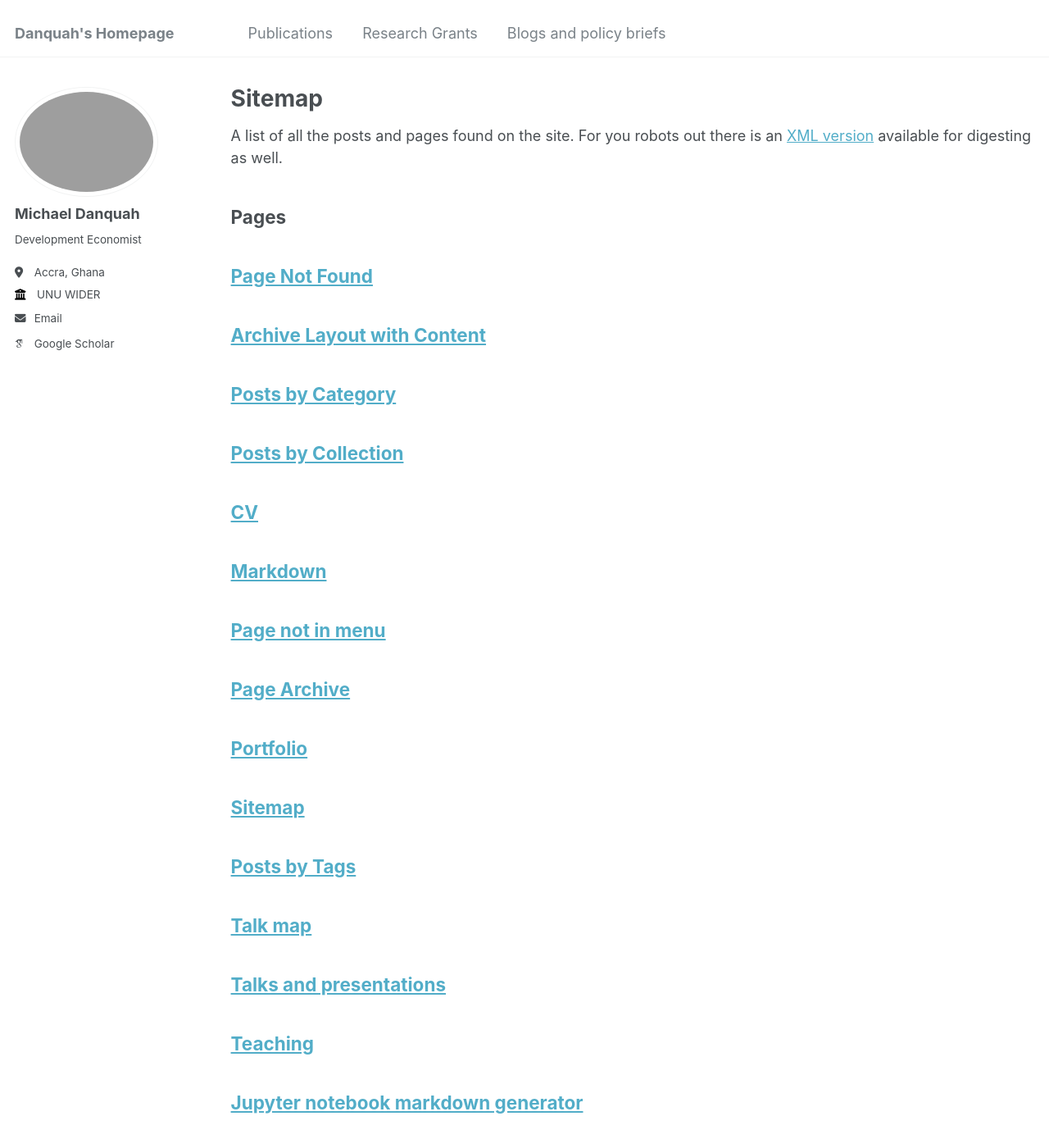
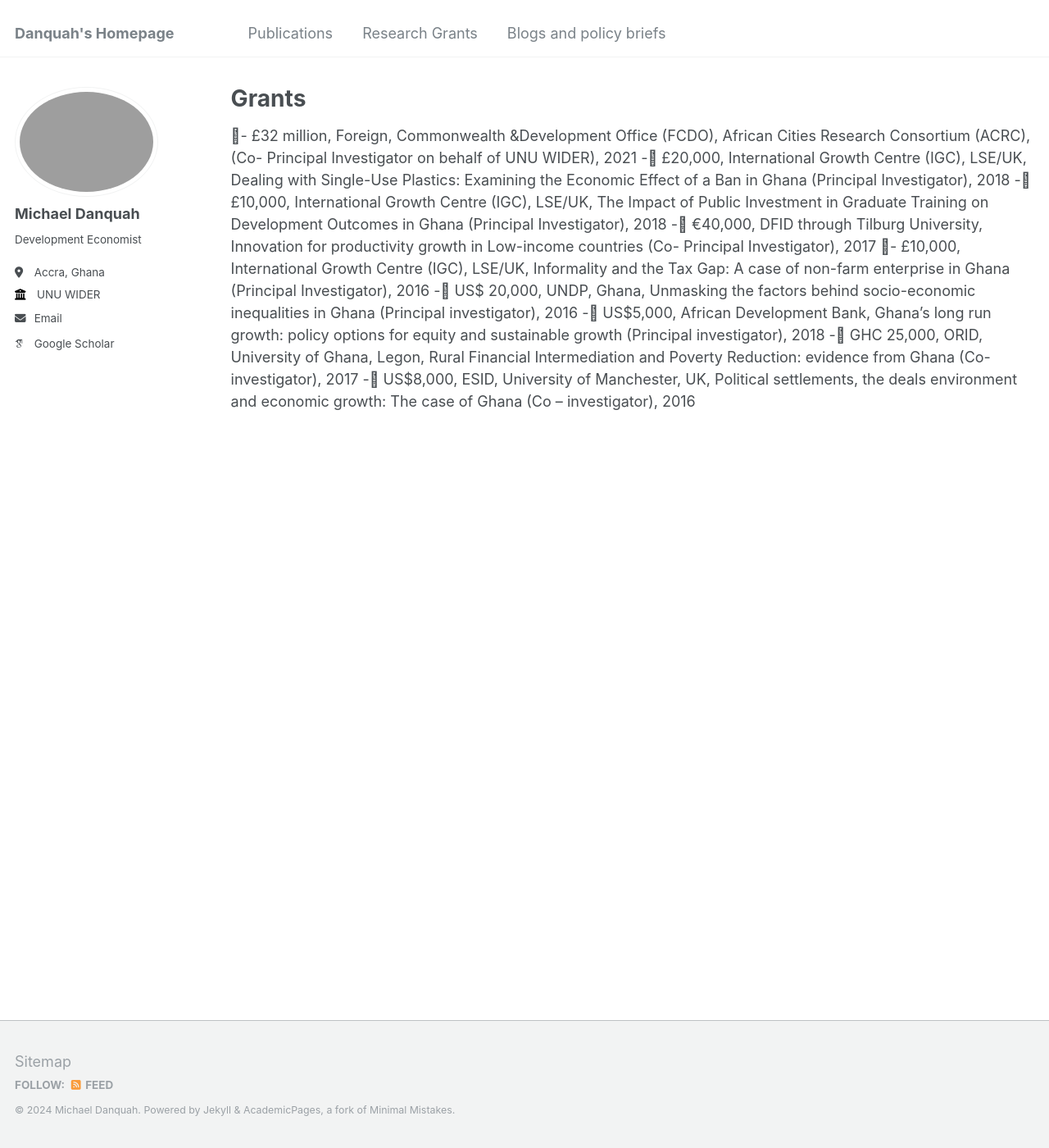
Before and after one commit to m-danquah/m-danquah.github.io, a Jekyll site: the page built from _pages/sitemap.md, in a window 1280 px wide and 1400 px high. Shown: the whole window at 82% size. Built offline with Jekyll 4.4.1, drawn with Linux system fonts in a browser that asks for light colours; some web fonts are replaced; some of the changed text lies outside the part shown.

Commit message:
Update sitemap.md

```diff
--- a/_pages/sitemap.md
+++ b/_pages/sitemap.md
@@ -1,37 +1,16 @@
 ---
 layout: archive
-title: "Sitemap"
+title: "Grants"
 permalink: /sitemap/
 author_profile: true
 ---
 
-{% include base_path %}
-
-A list of all the posts and pages found on the site. For you robots out there is an [XML version]({{ base_path }}/sitemap.xml) available for digesting as well.
-
-<h2>Pages</h2>
-{% for post in site.pages %}
-  {% include archive-single.html %}
-{% endfor %}
-
-<h2>Posts</h2>
-{% for post in site.posts %}
-  {% include archive-single.html %}
-{% endfor %}
-
-{% capture written_label %}'None'{% endcapture %}
-
-{% for collection in site.collections %}
-{% unless collection.output == false or collection.label == "posts" %}
-  {% capture label %}{{ collection.label }}{% endcapture %}
-  {% if label != written_label %}
-  <h2>{{ label }}</h2>
-  {% capture written_label %}{{ label }}{% endcapture %}
-  {% endif %}
-{% endunless %}
-{% for post in collection.docs %}
-  {% unless collection.output == false or collection.label == "posts" %}
-  {% include archive-single.html %}
-  {% endunless %}
-{% endfor %}
-{% endfor %}
+-	£32 million, Foreign, Commonwealth &Development Office (FCDO), African Cities Research Consortium (ACRC), (Co- Principal Investigator on behalf of UNU WIDER), 2021
+ -	£20,000, International Growth Centre (IGC), LSE/UK, Dealing with Single-Use Plastics: Examining the Economic Effect of a Ban in Ghana (Principal Investigator), 2018
+ -	£10,000, International Growth Centre (IGC), LSE/UK, The Impact of Public Investment in Graduate Training on Development Outcomes in Ghana (Principal Investigator), 2018
+ -	€40,000, DFID through Tilburg University, Innovation for productivity growth in Low-income countries (Co- Principal Investigator), 2017
+- £10,000, International Growth Centre (IGC), LSE/UK, Informality and the Tax Gap: A case of non-farm enterprise in Ghana (Principal Investigator), 2016
+ -	US$ 20,000, UNDP, Ghana, Unmasking the factors behind socio-economic inequalities in Ghana (Principal investigator), 2016
+ -	US$5,000, African Development Bank, Ghana’s long run growth: policy options for equity and sustainable growth (Principal investigator), 2018
+ -	GHC 25,000, ORID, University of Ghana, Legon, Rural Financial Intermediation and Poverty Reduction: evidence from Ghana (Co- investigator), 2017
+ -	US$8,000, ESID, University of Manchester, UK, Political settlements, the deals environment and economic growth: The case of Ghana (Co – investigator), 2016
```
